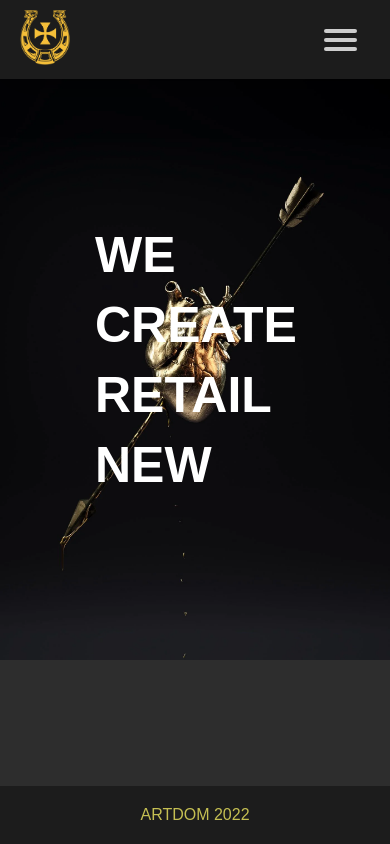
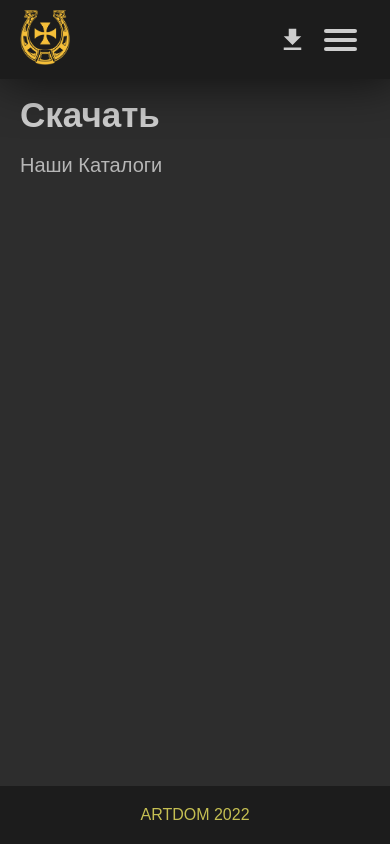
Before and after one commit to neprostostas/artdom, a Vue app: page /downloads in a window 390 px wide. Before the commit this address led to /downloads#/home. Built offline with nearby package versions, Linux system fonts and the light colour scheme.

Commit message:
fixed history mode (path #hash view), added download section

```diff
--- a/src/components/Header.vue
+++ b/src/components/Header.vue
@@ -5,7 +5,7 @@
         <div class="headerAbsolute">
 
           <div class="logoWrapper">
-            <router-link to="/main">
+            <router-link to="/">
               <img class="logoImg" src="../assets/logo.png" alt="logo">
               <img class="logoImgMb" src="../assets/logo_mb.png" alt="logoMb">
             </router-link>
@@ -18,7 +18,20 @@
               <router-link to="/about-us">О Компании</router-link>
               <router-link to="/contacts">Контакты</router-link>
               <router-link to="/events">События</router-link>
+              <router-link to="/downloads" class="no-after a-download">
+                <svg class="download" xmlns="http://www.w3.org/2000/svg" width="22" height="22" fill="#ffffff" viewBox="0 0 24 24">
+                  <path d="M19 9h-4V3H9v6H5l7 7 7-7zM5 18v2h14v-2H5z" stroke-width="0.5"/>
+                  <path d="M0 0h24v24H0z" fill="none" stroke-width="0.5"/>
+                </svg>
+              </router-link>
             </div>
+
+            <router-link to="/downloads" class="a-download mobile-visible">
+              <svg class="download" xmlns="http://www.w3.org/2000/svg" width="35" height="30" fill="#ffffff" viewBox="0 0 24 24">
+                <path d="M19 9h-4V3H9v6H5l7 7 7-7zM5 18v2h14v-2H5z" stroke-width="0.5"/>
+                <path d="M0 0h24v24H0z" fill="none" stroke-width="0.5"/>
+              </svg>
+            </router-link>
 
             <div id="menuToggle">
               <input id="inputBurger" @click="staticBody" type="checkbox" />
@@ -26,7 +39,7 @@
               <span></span>
               <span></span>
               <ul id="menu">
-                <router-link @click="checkInput" to="/home">Главная</router-link>
+                <router-link @click="checkInput" to="/">Главная</router-link>
                 <router-link @click="checkInput" to="/products">Ассортимент</router-link>
                 <router-link @click="checkInput" to="/about-us">О Компании</router-link>
                 <router-link @click="checkInput" to="/contacts">Контакты</router-link>
@@ -45,10 +58,7 @@
 
 export default {
   name: 'CustomHeader',
-
-  components: {
-  },
-
+  components: {},
   setup() {
 
   function staticBody() {
@@ -73,8 +83,6 @@ export default {
 <style>
 
 .headerWrapper {
-  /* background: #f3f3f3; */
-  /* background: #262323; */
   background: #1c1c1c;
   -webkit-box-shadow: 4px -4px 51px 3px rgba(0,0,0,0.75);
   -moz-box-shadow: 4px -4px 51px 3px rgba(0,0,0,0.75);
@@ -91,10 +99,7 @@ export default {
   z-index: 999;
   max-width: 1200px;
   margin: 0 auto;
-  /* background: #f3f3f3; */
-  /* background: #262323; */
   background: #1c1c1c;
-
   padding: 10px 60px;
   display: grid;
   gap: 40px;
@@ -119,8 +124,19 @@ export default {
   width: 50px;
 }
 
+.download {
+  transition: .5s all ease;
+}
+
+.a-download:hover .download {
+  transform: scale(1.3);
+}
+
+.a-download:hover .download path:first-child {
+  fill: #e6b329;
+}
+
 .navContent a, #menu a {
-  /* color: #e6b329; */
   color: #ffffff;
 }
 
@@ -134,12 +150,16 @@ export default {
   transition: width .3s;
 }
 
-.navContent a:hover::after {
+.navContent a:not(.no-after):hover::after {
   width: 100%;
+}
+.navContent a.no-after::after {
+  display: none;
 }
 
 .navContent {
   display: grid;
+  align-items: center;
   grid-template-columns: repeat(5, auto);
   gap: 40px;
 }
@@ -176,16 +196,16 @@ export default {
   background: #cdcdcd;
   border-radius: 3px;
   z-index: 1;
-  transform-origin: 4px 0px;
+  transform-origin: 4px 0;
   transition: transform 0.5s cubic-bezier(0.77,0.2,0.05,1.0), background 0.5s cubic-bezier(0.77,0.2,0.05,1.0), opacity 0.55s ease;
 }
 
 #menuToggle span:first-child {
-  transform-origin: 0% 0%;
+  transform-origin: 0 0;
 }
 
 #menuToggle span:nth-last-child(2) {
-  transform-origin: 0% 100%;
+  transform-origin: 0 100%;
 }
 
 #menuToggle input:checked ~ span {
@@ -210,13 +230,6 @@ export default {
 }
 
 #menu {
-  /* gap: 40px;
-  position: absolute;
-  width: 300px;
-  margin: -100px 0 0 0;
-  padding: 50px;
-  padding-top: 125px;
-  right: -100px; */
   display: none;
   gap: 30px;
   justify-items: center;
@@ -232,7 +245,7 @@ export default {
   list-style-type: none;
   -webkit-font-smoothing: antialiased;
   /* to stop flickering of text in safari */
-  transform-origin: 0% 0%;
+  transform-origin: 0 0;
   transform: translate(100%, 0);
   transition: transform 0.5s cubic-bezier(0.77,0.2,0.05,1.0);
 }
@@ -252,6 +265,10 @@ export default {
   opacity: 1;
 }
 
+.mobile-visible {
+  display: none;
+}
+
 @media screen and (max-width: 800px) {
   .navContent {
     display: none;
@@ -259,6 +276,17 @@ export default {
 
   #menuToggle {
     display: block;
+  }
+
+  .mobile-visible {
+    display: unset;
+    position: absolute;
+    top: 25px;
+    right: 80px;
+  }
+
+  .mobile-visible svg path:first-child {
+    fill: #cdcdcd;
   }
 
   .logoImg {
--- /dev/null
+++ b/src/pages/Downloads.vue
@@ -0,0 +1,62 @@
+<template>
+
+    <div class="downloads">
+
+      <h2>Скачать</h2>
+
+      <p>Наши Каталоги</p>
+
+    </div>
+
+</template>
+
+<script>
+
+export default {
+  name: 'Downloads',
+
+  setup() {
+
+    return { }
+  }
+}
+</script>
+
+<style scoped>
+
+.downloads {
+  padding: 120px 80px 20px;
+  max-width: 1200px;
+  margin: 0 auto;
+}
+
+.downloads p {
+  font-size: 20px;
+  line-height: 30px;
+  color: #f3f3f3b0;
+}
+
+.downloads h2  {
+  padding: 15px 0;
+  font-size: 60px;
+  line-height: 80px;
+  color: #ffffffc2;
+}
+
+@media screen and (max-width: 800px) {
+
+  .downloads {
+    padding: 80px 20px 0;
+    max-width: 1200px;
+    margin: 0 auto;
+  }
+
+  .downloads h2  {
+    padding: 15px 0;
+    font-size: 35px;
+    line-height: 40px;
+    color: #ffffffc2;
+  }
+}
+
+</style>
--- a/src/router/index.js
+++ b/src/router/index.js
@@ -10,19 +10,20 @@ import ProductsStorageRooms from "@/pages/ProductsStorageRooms";
 import AboutUs from "@/pages/AboutUs";
 import Contacts from "@/pages/Contacts";
 import Events from "@/pages/Events";
+import Downloads from "@/pages/Downloads";
 
-import { createRouter, createWebHashHistory } from "vue-router";
+import { createRouter, createWebHistory } from "vue-router";
 
 function redirect() {
 
-  return '/home'
+  return '/'
 
 }
 
 const routes = [
   { path: "/:catchAll(.*)", redirect: redirect() },
   {
-    path: "/home",
+    path: "/",
     name: "Home",
     component: Home,
   },
@@ -81,10 +82,15 @@ const routes = [
     name: "ProductsStorageRooms",
     component: ProductsStorageRooms,
   },
+  {
+    path: "/downloads",
+    name: "Downloads",
+    component: Downloads,
+  },
 ];
 
 const router = createRouter({
-  history: createWebHashHistory(),
+  history: createWebHistory(),
   routes,
 });
 
```
Lines whose indentation alone changed are shown as unchanged.
